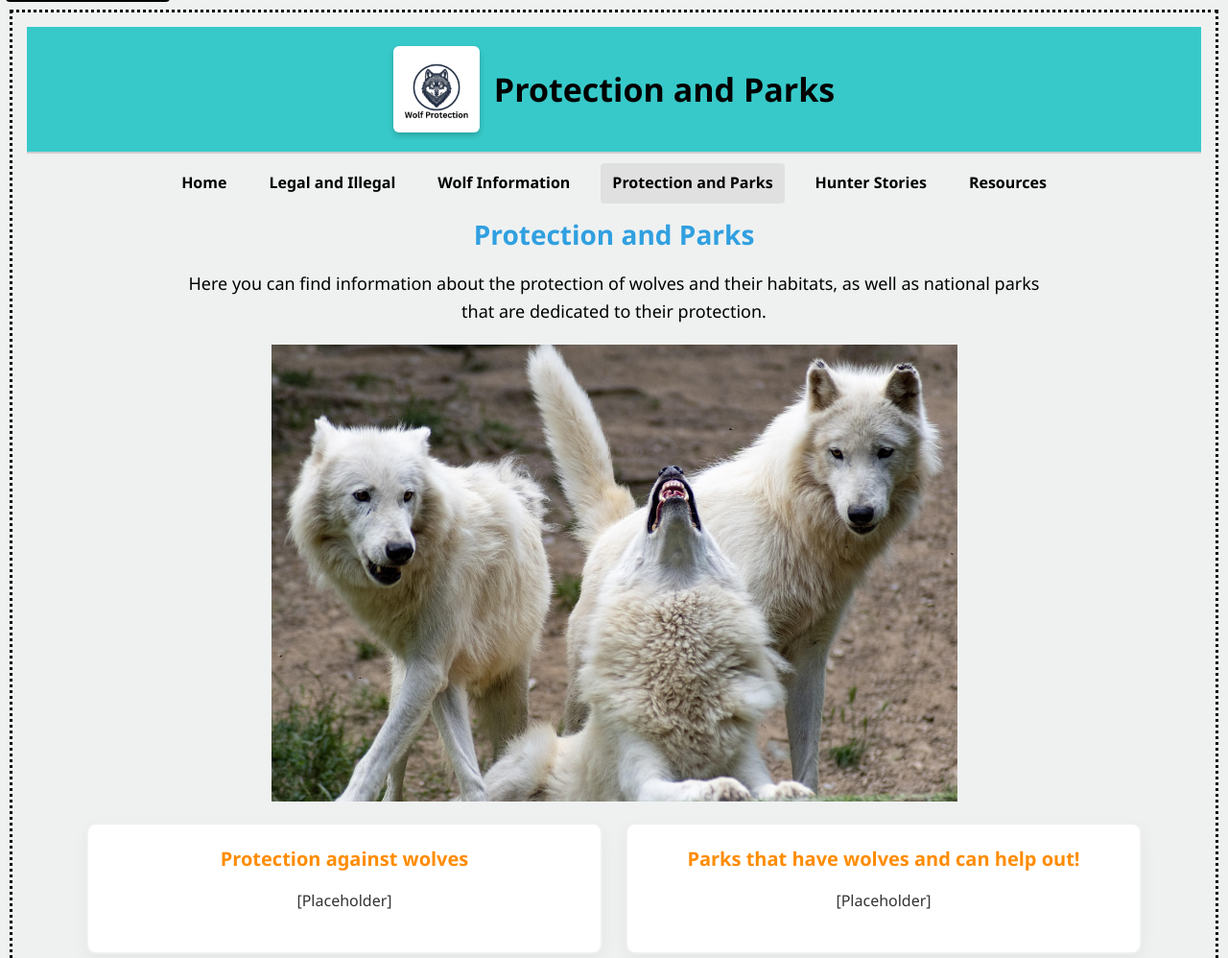
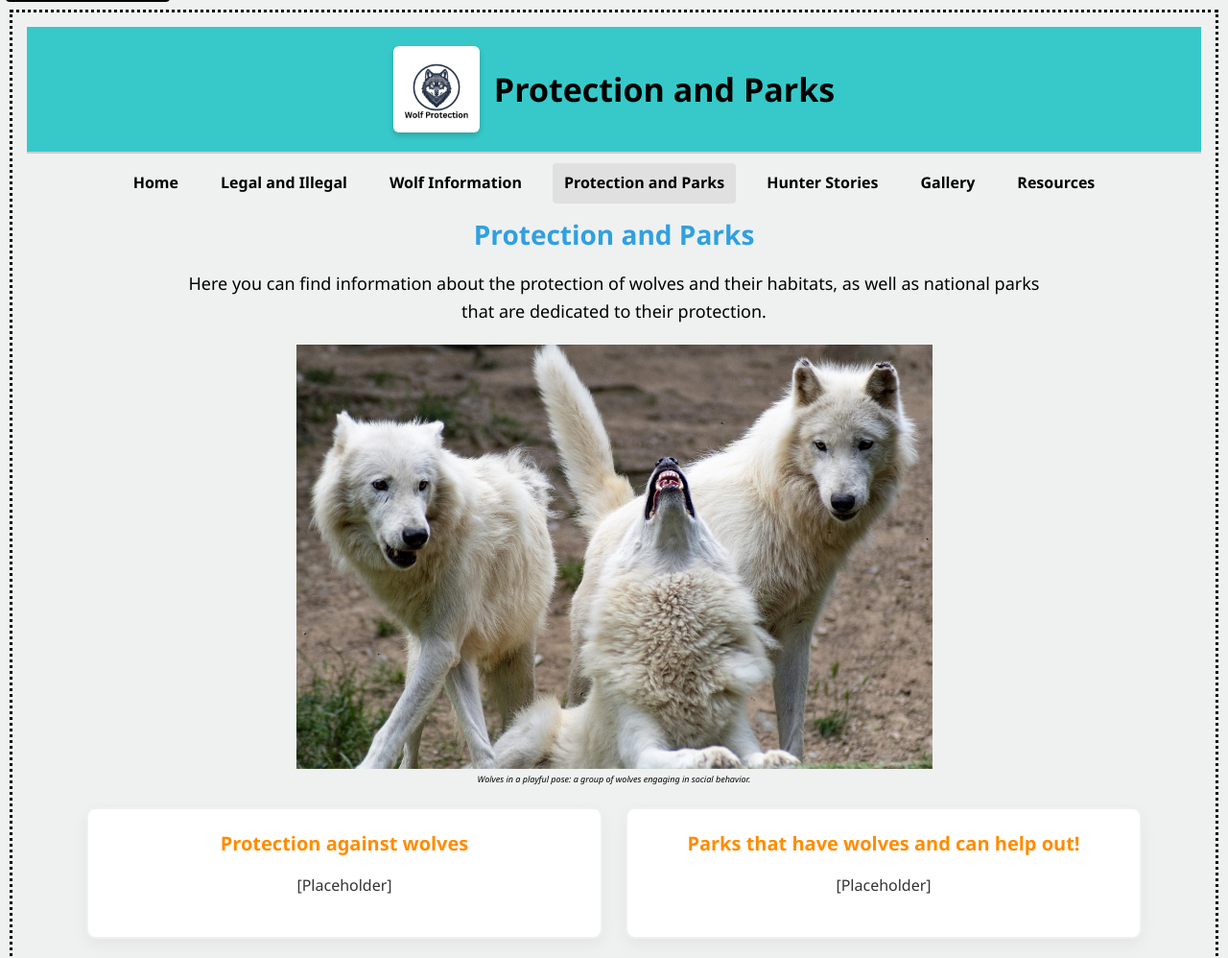
Before and after one commit to Ericsilva88590/Silva_Eric_Capstone_Project, a plain HTML site: page docs/Protection_and_Parks.html in a window 1280 px wide. Shown: the top 998 px of the page at 96% size. Drawn offline with Linux system fonts and the light colour scheme; some packages are replaced by stand-ins of ours; a script that the page names is missing.

Commit message:
Update Protection_and_Parks.html

```diff
--- a/docs/Protection_and_Parks.html
+++ b/docs/Protection_and_Parks.html
@@ -5,6 +5,7 @@
 <meta charset="utf-8">
 <meta name="viewport" content="width=device-width, initial-scale=1.0">
 <link rel="stylesheet" href="project.css">
+<script src="lightbox.js" defer></script>
 <!--[if lt IE 9]>
 <script src="https://html5shiv.googlecode.com/svn/trunk/html5.js">
 </script>
@@ -24,6 +25,7 @@
             <li><a href="Wolves_information.html">Wolf Information</a></li>
             <li><a href="Protection_and_Parks.html" aria-current="page">Protection and Parks</a></li>
             <li><a href="Hunter_Stories.html">Hunter Stories</a></li>
+            <li><a href="Gallery.html">Gallery</a></li>
             <li><a href="Resources.html">Resources</a></li>
         </ul>
     </nav>
@@ -31,7 +33,10 @@
         <h2>Protection and Parks</h2>
         <p>Here you can find information about the protection of wolves and their habitats, as well as national parks that are dedicated to their protection.</p>
         <div class="page-hero">
-            <img src="Images/WolvesFunny.jpg" alt="Wolves in a playful pose" class="hero-img">
+            <figure class="with-alt">
+                <img src="Images/WolvesFunny.jpg" class="hero-img" alt="Wolves in a playful pose">
+                <figcaption class="image-alt" style="font-size:xx-small;font-style:italic;margin:4px 0 12px 0">Wolves in a playful pose: a group of wolves engaging in social behavior.</figcaption>
+            </figure>
         </div>
 
         <div class="protection-grid">
```
